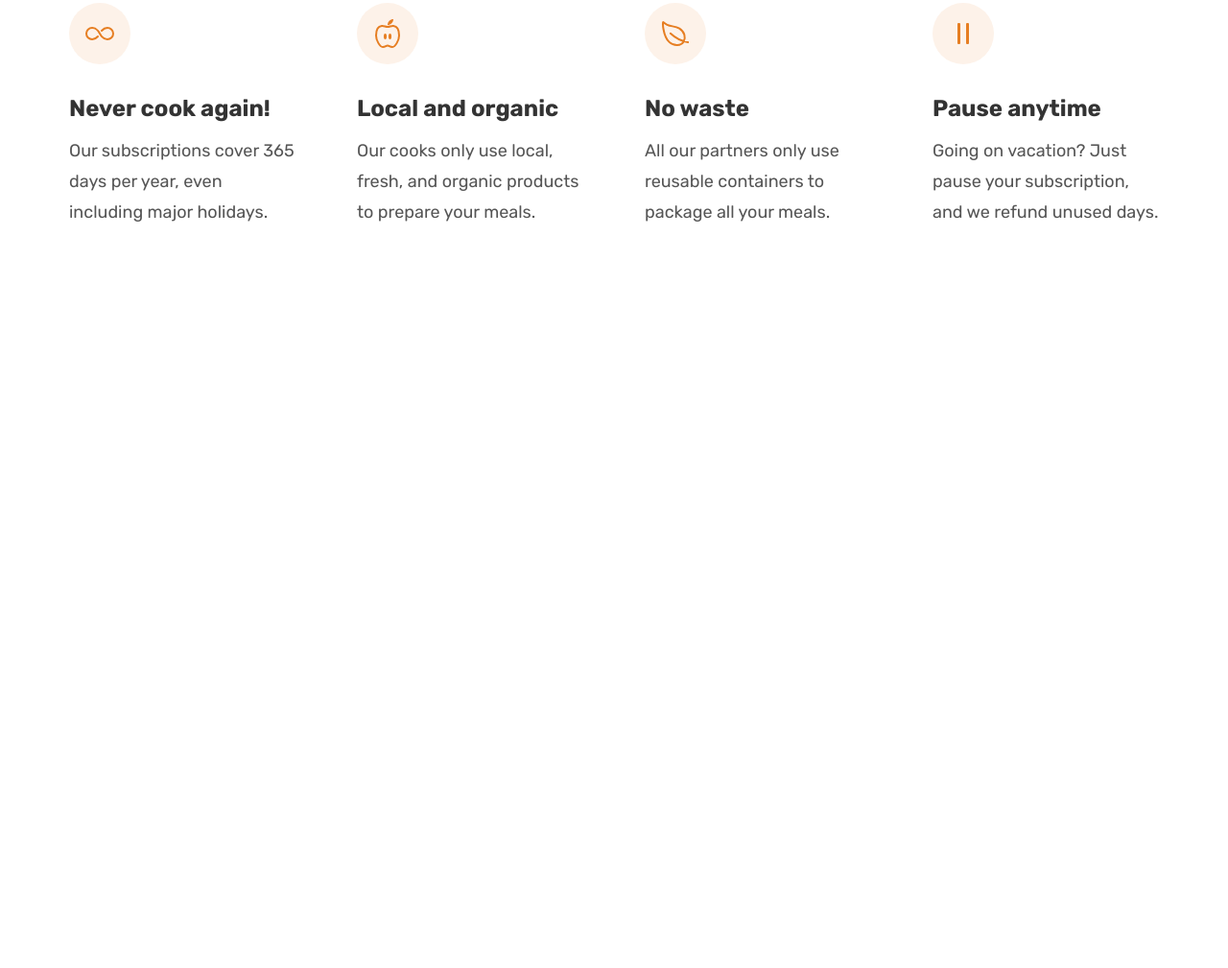
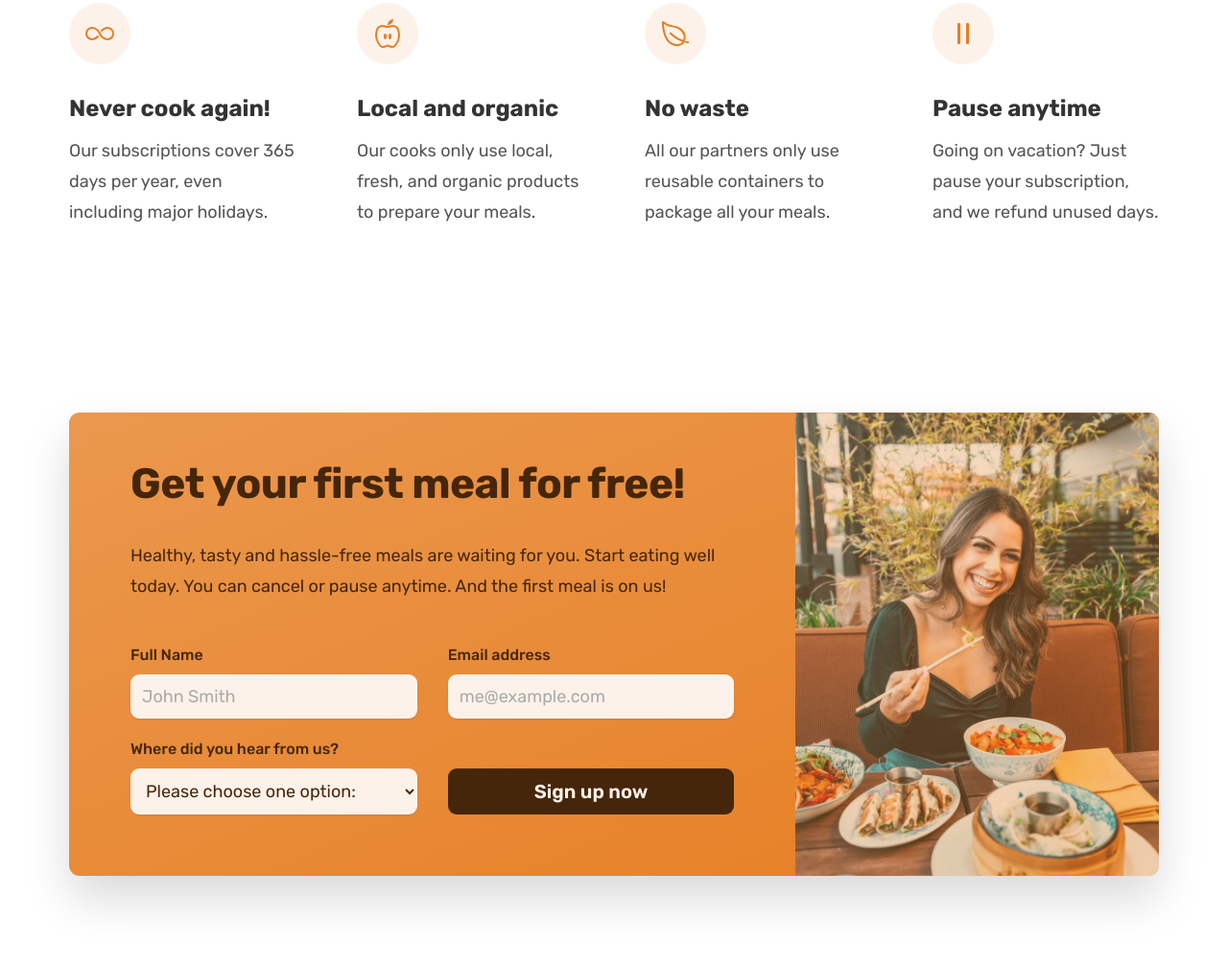
Before and after one commit to Max-Zhekov/Omnifood, a plain HTML site: page index.html in a window 1280 px wide. Shown: the part 5590-6599 px from the top of the page at 96% size. Before the commit the page ends 5924 px from the top, so only its background shows below. Drawn offline with nearby package versions, Linux system fonts and the light colour scheme.

Commit message:
added CTA section

```diff
--- a/css/general.css
+++ b/css/general.css
@@ -35,6 +35,8 @@ Paragraph default: 1.6
 #333
 
 --- 05 SHADOWS
+
+0 2.4rem 4.8rem rgba(0, 0, 0, 0.075);
 
 --- 06 BORDER-RADIUS
 
@@ -138,6 +140,7 @@ body {
   letter-spacing: 0.75px;
 }
 
+.btn,
 .btn:link,
 .btn:visited {
   display: inline-block;
@@ -147,6 +150,10 @@ body {
   padding: 1.6rem 3.2rem;
   border-radius: 9px;
   text-decoration: none;
+
+  border: none;
+  cursor: pointer;
+  font-family: inherit;
 
   /* Put transition on original "state" */
   /* transition: background-color 0.3s; */
@@ -178,6 +185,18 @@ body {
 
   /* Trick to add border inside */
   box-shadow: inset 0 0 0 3px #fff;
+}
+
+.btn--form {
+  background-color: #45260a;
+  color: #fdf2e9;
+  padding: 1.2rem;
+  align-self: end;
+}
+
+.btn--form:hover {
+  background: #fff;
+  color: #555;
 }
 
 .link:link,
@@ -217,6 +236,11 @@ body {
   color: #e67e22;
 }
 
+*:focus {
+  outline: none;
+  box-shadow: 0 0 0 0.8rem rgba(230, 126, 34, 0.5);
+}
+
 /* HELPER/SETTIMGS CLASSES */
 
 .margin--right-sm {
--- a/css/style.css
+++ b/css/style.css
@@ -465,3 +465,83 @@
   font-size: 1.8rem;
   line-height: 1.8;
 }
+
+/* ****************************** */
+/* CTA SECTION */
+/* ****************************** */
+
+.section-cta {
+  padding: 9.6rem 0;
+}
+
+.cta {
+  display: grid;
+  grid-template-columns: 2fr 1fr;
+  background-color: #e67e22;
+  box-shadow: 0 2.4rem 4.8rem rgba(0, 0, 0, 0.15);
+  border-radius: 11px;
+
+  background-image: linear-gradient(to right bottom, #eb984e, #e67e22);
+  overflow: hidden;
+
+}
+
+.cta-text-box {
+  padding: 4.8rem 6.4rem 6.4rem 6.4rem;
+  color: #45260a;
+}
+
+.cta-text {
+  font-size: 1.8rem;
+  line-height: 1.8;
+  margin-bottom: 4.8rem;
+}
+
+.cta .heading-secondary {
+  color: #45260a;
+  margin-bottom: 3.2rem;
+}
+
+.cta-img-box {
+  background-image: linear-gradient(to right bottom, rgba(235, 152, 78, 0.35),
+      rgba(230, 126, 34, 0.35)), url("../img/eating.jpg");
+  background-size: cover;
+  background-position: center;
+}
+
+.cta-form {
+  display: grid;
+  grid-template-columns: 1fr 1fr;
+  column-gap: 3.2rem;
+  row-gap: 2.4rem;
+}
+
+.cta-form label {
+  display: block;
+  font-size: 1.6rem;
+  font-weight: 500;
+  margin-bottom: 1.2rem;
+}
+
+.cta-form input,
+.cta-form select {
+  width: 100%;
+  padding: 1.2rem;
+  font-size: 1.8rem;
+  font-family: inherit;
+  color: inherit;
+  border: none;
+  background-color: #fdf2e9;
+  border-radius: 9px;
+  box-shadow: 0 1px 2px rgba(0, 0, 0, 0.1);
+}
+
+.cta-form input::placeholder {
+  color: #aaa;
+
+}
+
+.cta *:focus {
+  outline: none;
+  box-shadow: 0 0 0 0.8rem rgba(253, 242, 233, 0.5);
+}
--- a/index.html
+++ b/index.html
@@ -423,6 +423,54 @@
           </p>
         </div>
 
+      </div>
+
+    </section>
+
+    <section class="section-cta">
+
+      <div class="container">
+
+        <div class="cta">
+
+
+          <div class="cta-text-box">
+            <h2 class="heading-secondary">Get your first meal for free!</h2>
+            <p class="cta-text">Healthy, tasty and hassle-free meals are waiting for you.
+              Start eating well today. You can cancel or pause anytime.
+              And the first meal is on us!</p>
+
+            <form action="#" class="cta-form">
+              <div>
+                <label for="full-name">Full Name</label>
+                <input id="full-name" type="text" placeholder="John Smith" required>
+              </div>
+
+              <div>
+                <label for="email">Email address</label>
+                <input id="email" type="email" placeholder="me@example.com" required>
+              </div>
+
+              <div>
+                <label for="select-where">Where did you hear from us?</label>
+                <select name="" id="select-where" required>
+                  <option value="">Please choose one option:</option>
+                  <option value="friends">Friends and family</option>
+                  <option value="youtube">YouTube video</option>
+                  <option value="podcast">Podcast</option>
+                  <option value="ad">Facebook ad</option>
+                  <option value="other">Other</option>
+                </select>
+              </div>
+
+              <button class="btn btn--form">Sign up now</button>
+
+            </form>
+          </div>
+
+          <div class="cta-img-box" role="img" aria-label="Woman enjoying food"></div>
+
+        </div>
 
       </div>
 
```
